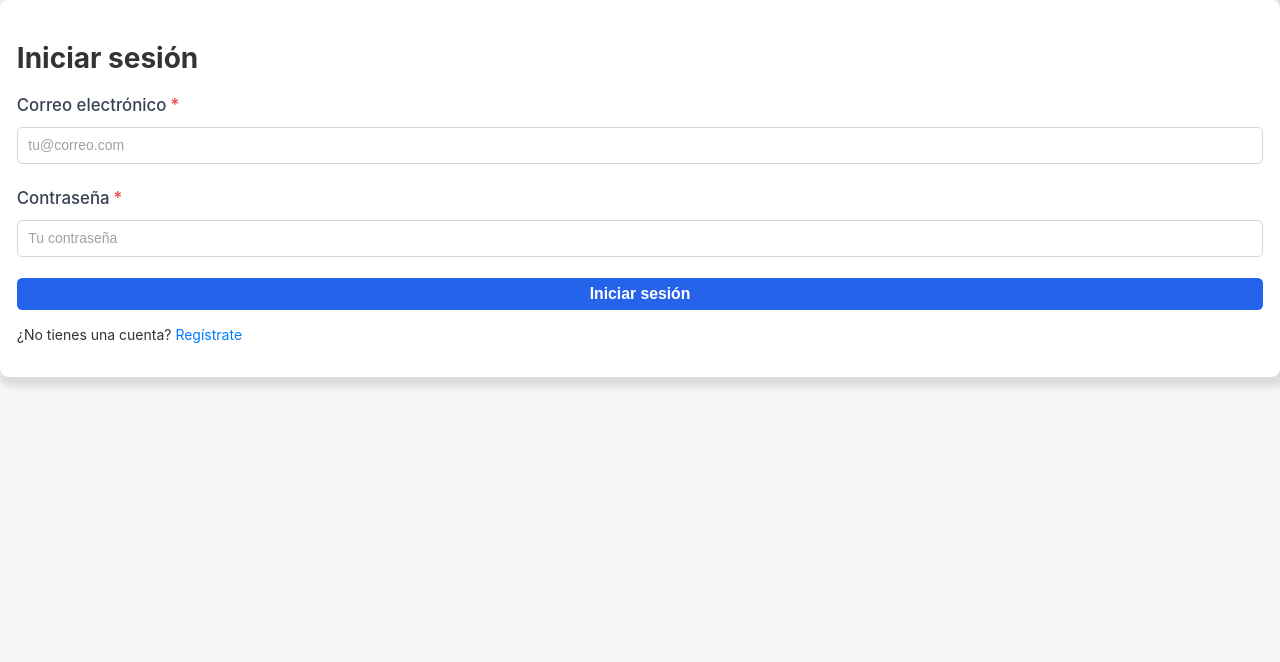
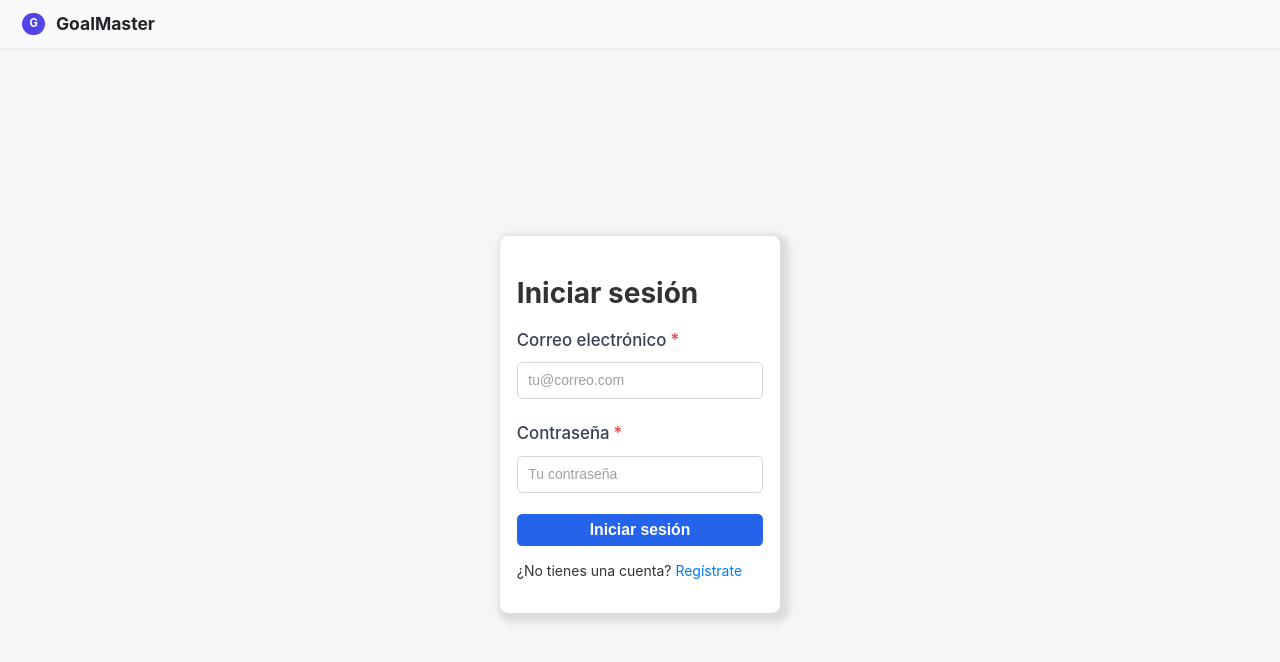
Before and after one commit to V1ct0r5/proyecto_web_TFG, a React (Create React App) app in the folder frontend/reactapp/: page /login in a window 1280 px wide. Shown: the top 662 px of the page. Built offline with nearby package versions, Linux system fonts and the light colour scheme; the HTML template or start-up script is replaced by a standard one.

Commit message:
Reorganización del return

```diff
--- a/frontend/reactapp/src/App.js
+++ b/frontend/reactapp/src/App.js
@@ -1,40 +1,45 @@
-import React from "react";
-import { BrowserRouter as Router, Route, Routes } from "react-router-dom";
-import LoginPage from "../src/pages/LoginPage";
-import RegisterPage from "../src/pages/RegistroPage";
-import ObjectivesPage from "../src/pages/ObjetivosPage";
-import { AuthProvider } from "./context/AuthContext";
-import ProtectedRoute from "./components/auth/ProtectedRoute";
-import "./styles/App.css";
-import { ToastContainer, toast } from 'react-toastify';
+import React from 'react';
+import { BrowserRouter, Routes, Route, Navigate  } from 'react-router-dom';
+import { ToastContainer } from 'react-toastify';
+import LoginPage from './pages/LoginPage';
+import RegisterPage from './pages/RegistroPage';
+import ObjetivosPage from './pages/ObjetivosPage';
+import DashboardPage from './pages/DashboardPage';
+import ProtectedRoute from './components/auth/ProtectedRoute';
+import './index.css';
+import './styles/App.css';
 import 'react-toastify/dist/ReactToastify.css';
+import 'react-calendar/dist/Calendar.css';
+
+import { AuthProvider } from './context/AuthContext';
+
+import AuthLayout from './layouts/AuthLayout';
+import AppHeader from './layouts/AppHeader';
+
 
 function App() {
     return (
-        <Router><AuthProvider><div className="App">
-            <ToastContainer
-                position="top-right" // Puedes cambiar la posición (top-left, bottom-center, etc.)
-                autoClose={3000} // Tiempo en milisegundos para que se cierren automáticamente
-                hideProgressBar={false}
-                newestOnTop={false}
-                closeOnClick
-                rtl={false}
-                pauseOnFocusLoss
-                draggable
-                pauseOnHover
-            /><Routes>
-                <Route path="/login" element={<LoginPage />} />
-                <Route path="/register" element={<RegisterPage />} />
-                <Route
-                    path="/objectives"
-                    element={
-                        <ProtectedRoute>
-                            <ObjectivesPage />
-                        </ProtectedRoute>
-                    }
-                />
-                <Route path="/" element={<LoginPage />} />
-            </Routes></div></AuthProvider></Router>
+        <AuthProvider>
+            <div className="App">
+                <BrowserRouter>
+                    <AppHeader />
+                    <main>
+                        <Routes>
+                            <Route path="/" element={<Navigate to="/login" replace />} />
+                            <Route path="/login" element={<LoginPage />} />
+                            <Route path="/register" element={<RegisterPage />} />
+                            <Route element={<AuthLayout />}>
+                                <Route element={<ProtectedRoute />}>
+                                <Route path="/dashboard" element={<DashboardPage />} />
+                                <Route path="/objectives" element={<ObjetivosPage />} />
+                                </Route>
+                            </Route>
+                        </Routes>
+                    </main>
+                </BrowserRouter>
+                <ToastContainer position="bottom-right" autoClose={1500} hideProgressBar={false} newestOnTop={false} closeOnClick rtl={false} pauseOnFocusLoss draggable pauseOnHover />
+            </div>
+        </AuthProvider>
     );
 }
 
```
